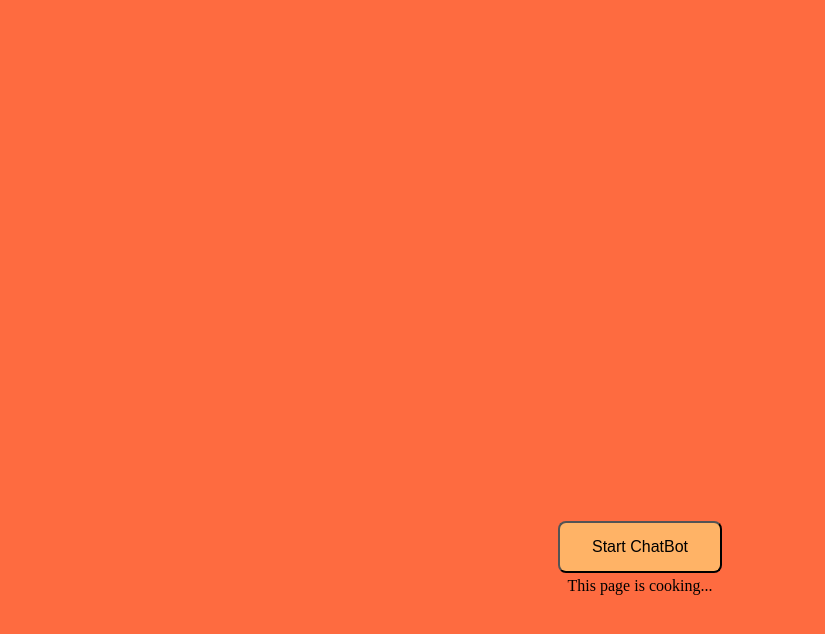
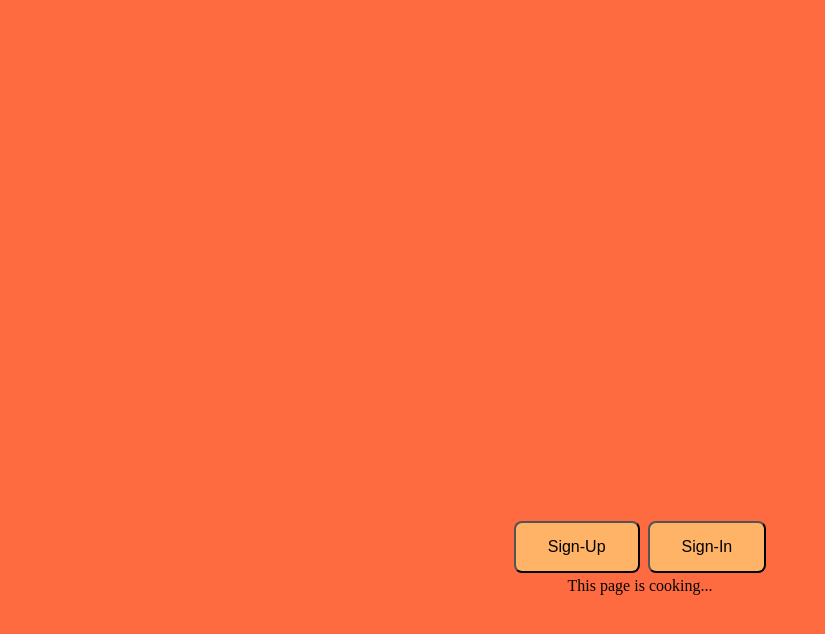
Before and after one commit to vanshbaranwal/Funnito_ChatBot, a plain HTML site: page frontend/pages/index.html in a window 1280 px wide. Shown: the part 58-692 px from the top of the page, without its empty margins (0-825 px from the left). Drawn offline with Linux system fonts and the light colour scheme.

Commit message:
added sign-up and sign-in btns and styled them.

```diff
--- a/frontend/css/index.css
+++ b/frontend/css/index.css
@@ -1,9 +1,9 @@
 /* index.html file is connected to this */
 
 *{
-padding: 0;
-margin: 0;
-box-sizing: border-box;
+    padding: 0;
+    margin: 0;
+    box-sizing: border-box;
 }
 a{
     color: black;
@@ -18,14 +18,12 @@ body{
     display: flex;
     align-items: center;
     justify-content: center;
-    flex-direction: column;
+    flex-direction: row;
     margin-top: 42%;
 }
-.start-chatbotBtn-container p{
-    color: black;
-}
 
-#start-chatbotBtn{
+
+.start-upBtn{
     background-color: rgb(255,179,102);
     color: black;
     border-radius: 8px;
@@ -36,7 +34,12 @@ body{
     cursor: pointer;
     transition-duration: 0.5s;
 }
-#start-chatbotBtn:hover{
+.start-upBtn:hover{
     background-color: rgb(165,201,15);
     color: black;
 }
+
+p{
+    text-align: center;
+    color: black;
+}
--- a/frontend/pages/index.html
+++ b/frontend/pages/index.html
@@ -12,12 +12,17 @@
 
     <div class="start-chatbotBtn-container">
         <a href="/frontend/pages/register.html">
-            <button id="start-chatbotBtn">
-                Start ChatBot
+            <button id="start-chatbotBtn" class="start-upBtn">
+                Sign-Up
             </button>
         </a>
-        <p>This page is cooking...</p>
+        <a href="/frontend/pages/login.html">
+            <button id="sign-inBtn" class="start-upBtn">
+                Sign-In
+            </button>
+        </a>
     </div>
+    <p>This page is cooking...</p>
 
     <script src="/frontend/js/index.js"></script>
 </body>
```
